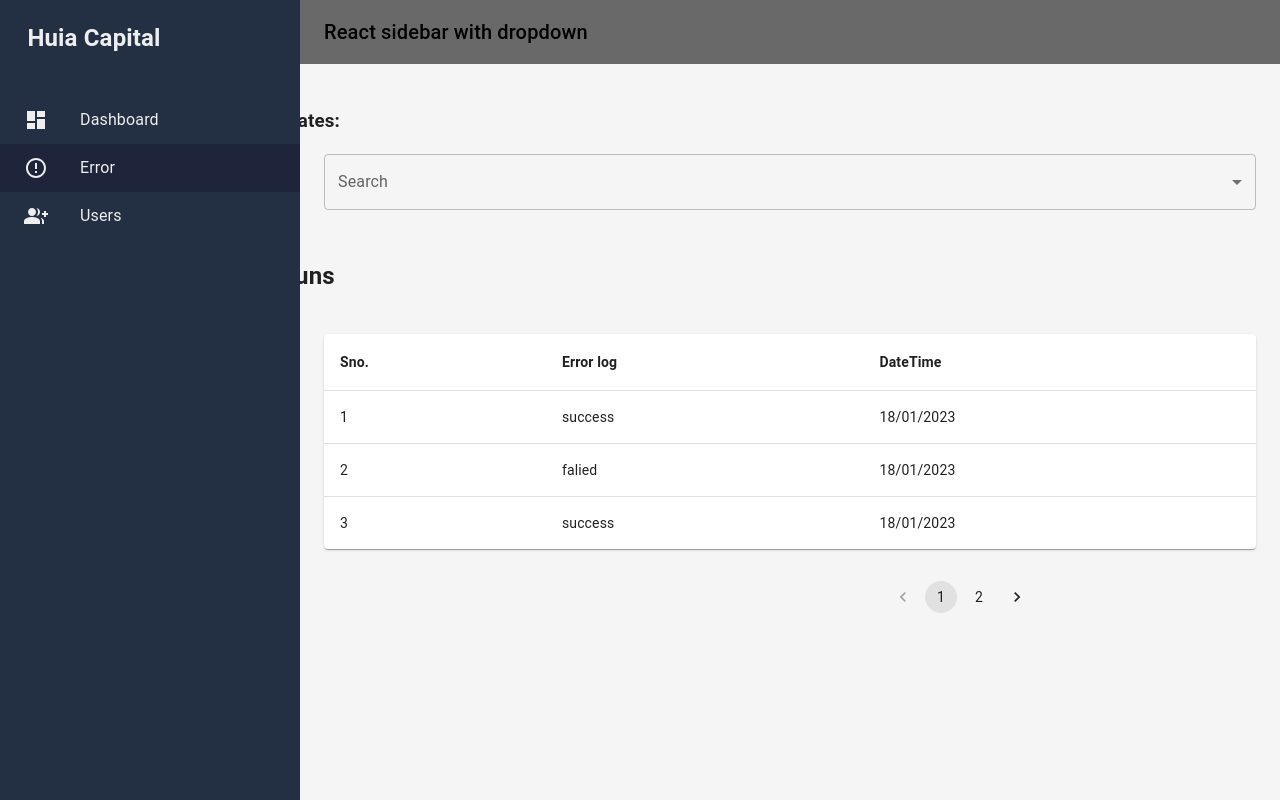
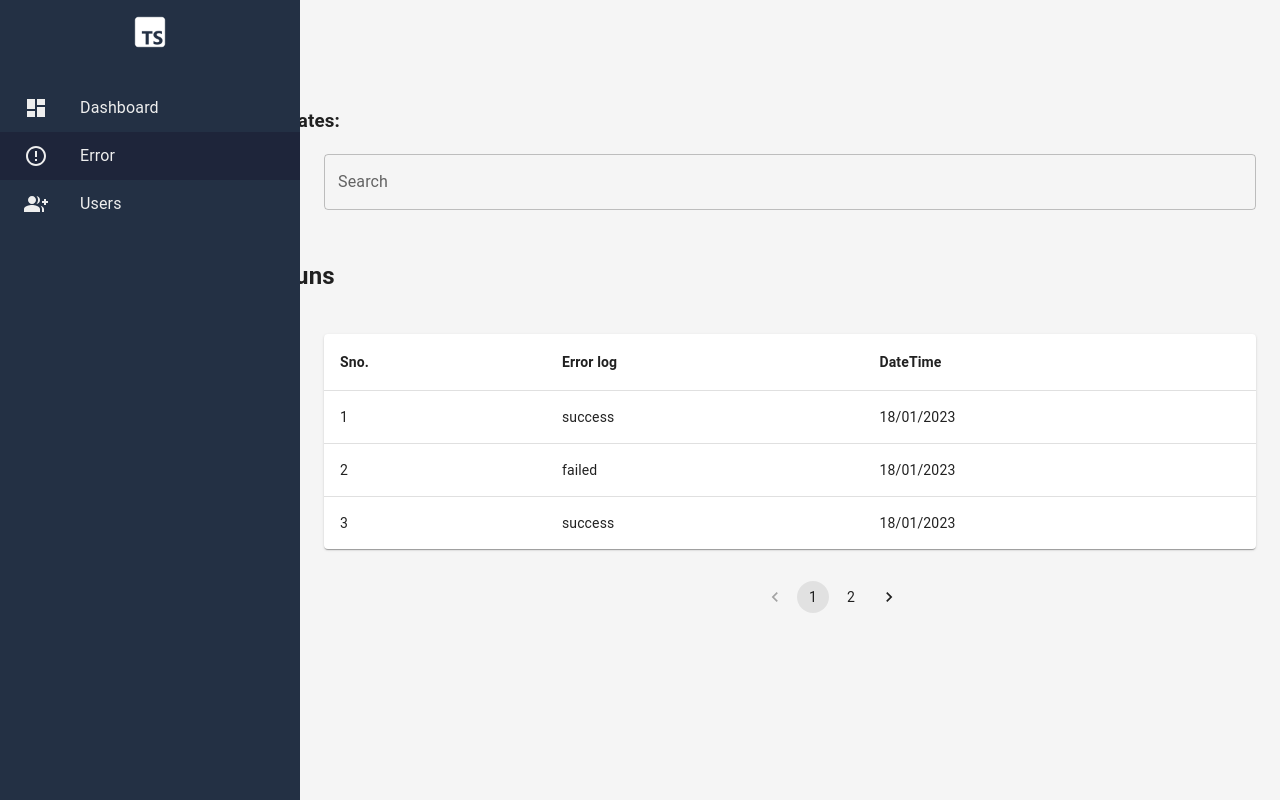
Before and after one commit to kunalBari5557/login-dashboard-routing, a React (Create React App) app: page /error in a window 1280 px wide. Built offline with nearby package versions, Linux system fonts and the light colour scheme.

Commit message:
feat: filter records

```diff
--- a/src/assets/index.tsx
+++ b/src/assets/index.tsx
@@ -1,13 +1,13 @@
-// const assets = {
-//   images: {
-//     logo: require("./images/typescript-logo-240.png"),
-//   },
-// };
-function Assets() {
-    return (
-        <>
-            <h2 style={{ marginLeft: "-7rem" }}>Huia Capital</h2>
-        </>
-    )
-}
-export default Assets;
+const assets = {
+  images: {
+    logo: require("./images/typescript-logo-240.png"),
+  },
+};
+// function Assets() {
+//     return (
+//         <>
+//             <h2 style={{ marginLeft: "-7rem" }}>Huia Capital</h2>
+//         </>
+//     )
+// }
+export default assets;
--- a/src/components/common/Sidebar.tsx
+++ b/src/components/common/Sidebar.tsx
@@ -1,5 +1,5 @@
 import { Avatar, Button, Drawer, List, Stack, Toolbar } from "@mui/material";
-import Assets from "../../assets";
+import assets from "../../assets";
 import colorConfigs from "../../configs/colorConfigs";
 import sizeConfigs from "../../configs/sizeConfigs";
 import appRoutes from "../../routes/appRoutes";
@@ -36,8 +36,8 @@ const Sidebar = () => {
             direction="row"
             justifyContent="center"
           >
-            {/* <Avatar src={assets.images.logo} /> */}
-            <Assets />
+            <Avatar src={assets.images.logo} />
+            {/* <Assets /> */}
           </Stack>
         </Toolbar>
         {appRoutes.map((route, index) => (
--- a/src/components/common/Topbar.tsx
+++ b/src/components/common/Topbar.tsx
@@ -24,11 +24,11 @@ const Topbar = () => {
         color: colorConfigs.topbar.color
       }}
     >
-      <Toolbar>
-        <Typography variant="h6">
+      {/* <Toolbar> */}
+        {/* <Typography variant="h6">
           React sidebar with dropdown
-        </Typography>
-      </Toolbar>
+        </Typography> */}
+      {/* </Toolbar> */}
     </AppBar>
   );
 };
--- a/src/pages/dashboard/DefaultPage.tsx
+++ b/src/pages/dashboard/DefaultPage.tsx
@@ -99,9 +99,7 @@ const DefaultPage = (props: Props) => {
         <Pagination color="standard"
             count={Math.ceil(rows.length / rowsPerPage)}
             page={currentPage}
-            onChange={(event, value) => {
-              setCurrentPage(value);
-            }}
+            onChange={handlePageChange}
         />
       </Stack>
     </div>
--- a/src/pages/error/Error.tsx
+++ b/src/pages/error/Error.tsx
@@ -1,4 +1,4 @@
-import React, { useState } from 'react'
+import React, { useMemo, useState } from 'react'
 import Box from '@mui/material/Box';
 import TextField from '@mui/material/TextField';
 import Pagination from '@mui/material/Pagination';
@@ -20,24 +20,31 @@ function createData(
 ) {
     return { sno, errorlog, dateTime };
 }
-const rows = [
-    createData(1, 'success', '18/01/2023'),
-    createData(2, 'falied', '18/01/2023'),
-    createData(3, 'success', '18/01/2023'),
-    createData(4, 'success', '18/01/2023'),
-];
+const rows = [    createData(1, 'success', '18/01/2023'),    createData(2, 'failed', '18/01/2023'),    createData(3, 'success', '18/01/2023'),    createData(4, 'success', '19/01/2023'),];
 
 function Error() {
     const [currentPage, setCurrentPage] = useState(1);
+    const [searchQuery, setSearchQuery] = useState("");
     const rowsPerPage = 3;
-
     const handlePageChange = (event: React.ChangeEvent<unknown>, value: number) => {
       setCurrentPage(value);
     };
 
     const startIndex = (currentPage - 1) * rowsPerPage;
     const endIndex = startIndex + rowsPerPage;
-    const displayedRows = rows.slice(startIndex, endIndex);
+    const filteredRows = useMemo(() => {
+      if (!searchQuery) {
+        return rows;
+      }
+      return rows.filter(row => row.errorlog.toLowerCase().includes(searchQuery.toLowerCase())
+      || row.dateTime.toLowerCase().includes(searchQuery.toLowerCase()));
+    }, [searchQuery]);
+    const displayedRows = filteredRows.slice(startIndex, endIndex);
+
+    const handleSearch = (event: React.ChangeEvent<HTMLInputElement>) => {
+      setSearchQuery(event.target.value);
+    };
+
     return (
         <div style={{ display: "flex" }}>
             <Box
@@ -47,7 +54,14 @@ function Error() {
                     ml: 0
                 }}
             >
-                <h3 style={{ marginLeft: "-65rem" }}>Filters By Dates:</h3> <TextField select fullWidth label="Search" id="fullWidth" />
+                <h3 style={{ marginLeft: "-65rem" }}>Filters By Dates:</h3>
+                <TextField
+                  fullWidth
+                  label="Search"
+                  id="fullWidth"
+                  value={searchQuery}
+                  onChange={handleSearch}
+                />
                 <h2 style={{ marginTop: "3rem", marginLeft: "-65rem" }} >Latest Runs</h2>
                 <TableContainer sx={{ mt: 5 }} component={Paper}>
                     <Table sx={{ minWidth: 650 }} aria-label="simple table">
@@ -74,14 +88,12 @@ function Error() {
                         </TableBody>
                     </Table>
                 </TableContainer>
-                <Stack sx={{ mt: "2rem", ml: "35rem" }} spacing={2}>
-                    <Pagination color="standard"
-                     count={Math.ceil(rows.length / rowsPerPage)}
-                     page={currentPage}
-                     onChange={(event, value) => {
-                       setCurrentPage(value);
-                     }}
-                    />
+                <Stack sx={{ mt: "2rem", ml: "27rem" }} spacing={2}>
+                <Pagination color="standard"
+                count={Math.ceil(rows.length / rowsPerPage)}
+                page={currentPage}
+                onChange={handlePageChange}
+                />
                 </Stack>
             </Box>
 
--- a/src/pages/users/Users.tsx
+++ b/src/pages/users/Users.tsx
@@ -89,7 +89,7 @@ export default function UsersTable() {
                     </TableBody>
                 </Table>
             </TableContainer>
-            <Stack sx={{ mt: "2rem", ml: "35rem" }} spacing={2}>
+            <Stack sx={{ mt: "2rem", ml: "25rem" }} spacing={2}>
                 <Pagination color="standard"
                  count={Math.ceil(rows.length / rowsPerPage)}
                  page={currentPage}
```
